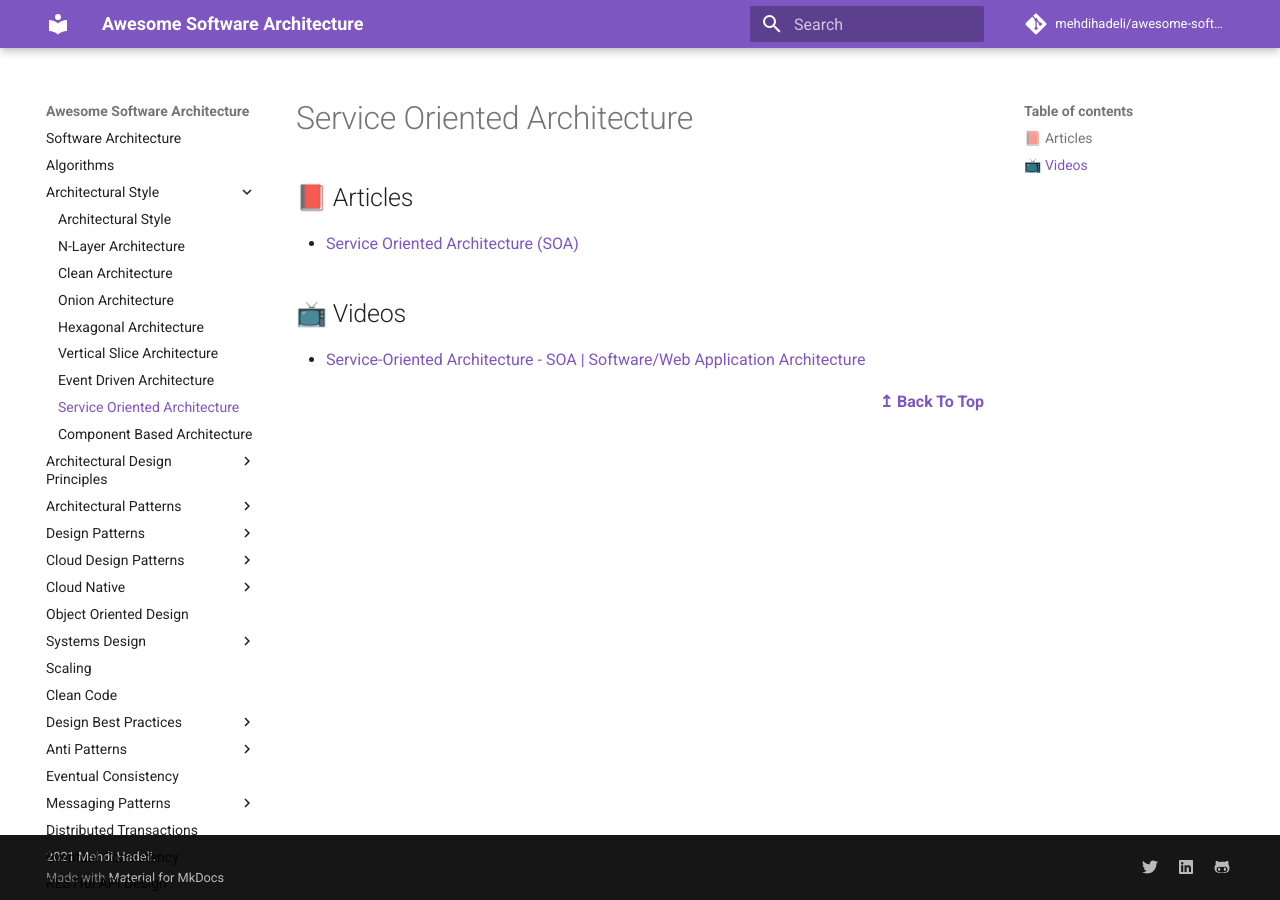
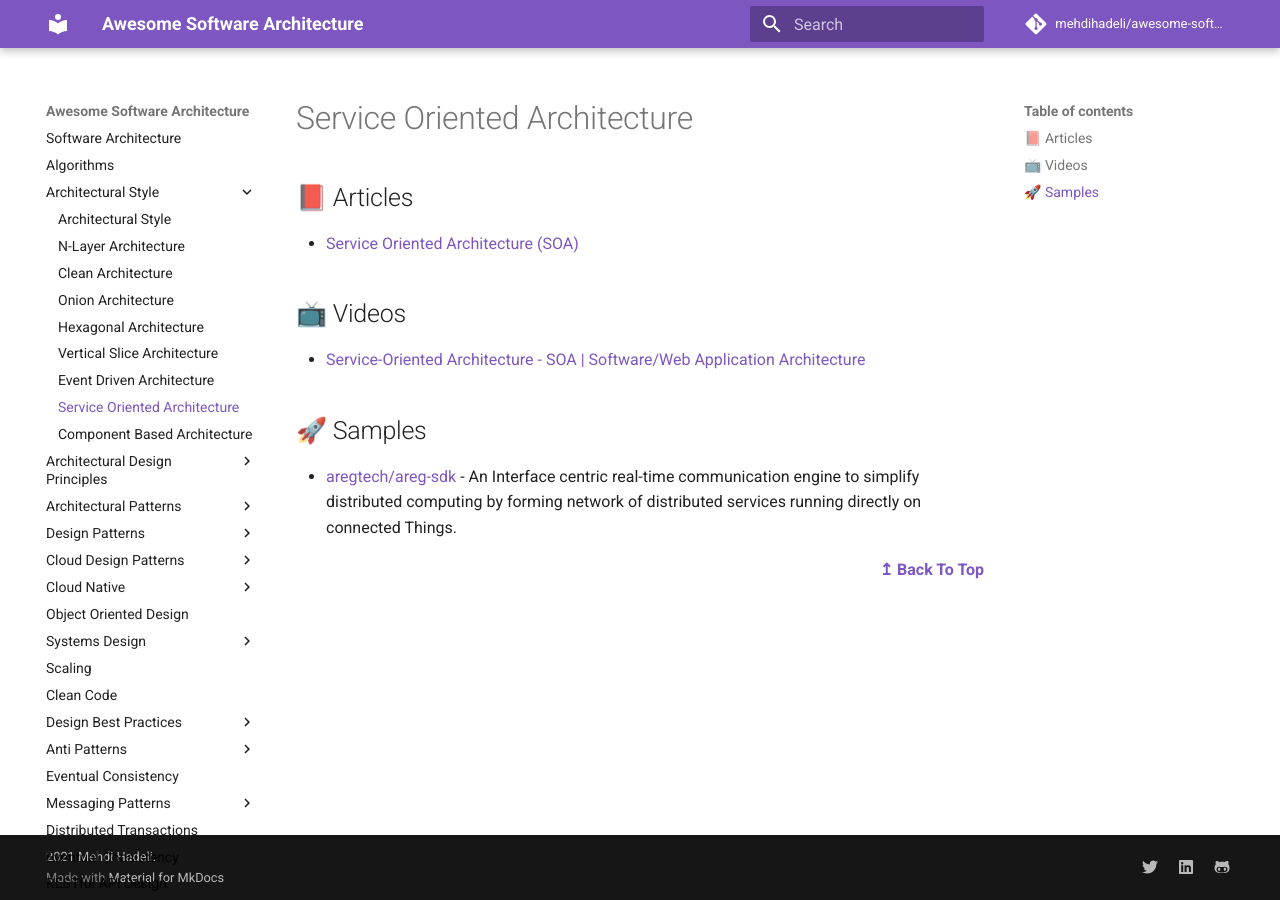
Before and after one commit to mehdihadeli/awesome-software-architecture, an MkDocs documentation site: the page built from docs/architectural-style/service-oriented-architecture.md, in a window 1280 px wide. Built offline with MkDocs 1.6.1 and Material for MkDocs 9.7.7, drawn with Linux system fonts in a browser that asks for light colours; comment, search, counter and statistics services are not loaded.

Commit message:
Update service-oriented-architecture.md

```diff
--- a/docs/architectural-style/service-oriented-architecture.md
+++ b/docs/architectural-style/service-oriented-architecture.md
@@ -9,6 +9,12 @@
 
 - [Service-Oriented Architecture - SOA | Software/Web Application Architecture](https://www.youtube.com/watch?v=jNiEMmoTDoE&t=0s)
 
+## 🚀 Samples
+
+- [aregtech/areg-sdk](https://github.com/aregtech/areg-sdk) - An Interface centric real-time communication engine to simplify distributed computing by forming network of distributed services running directly on connected Things.
+
+
+
 <div align="right">
   <b><a href="#contents">↥ Back To Top</a></b>
 </div>
```
